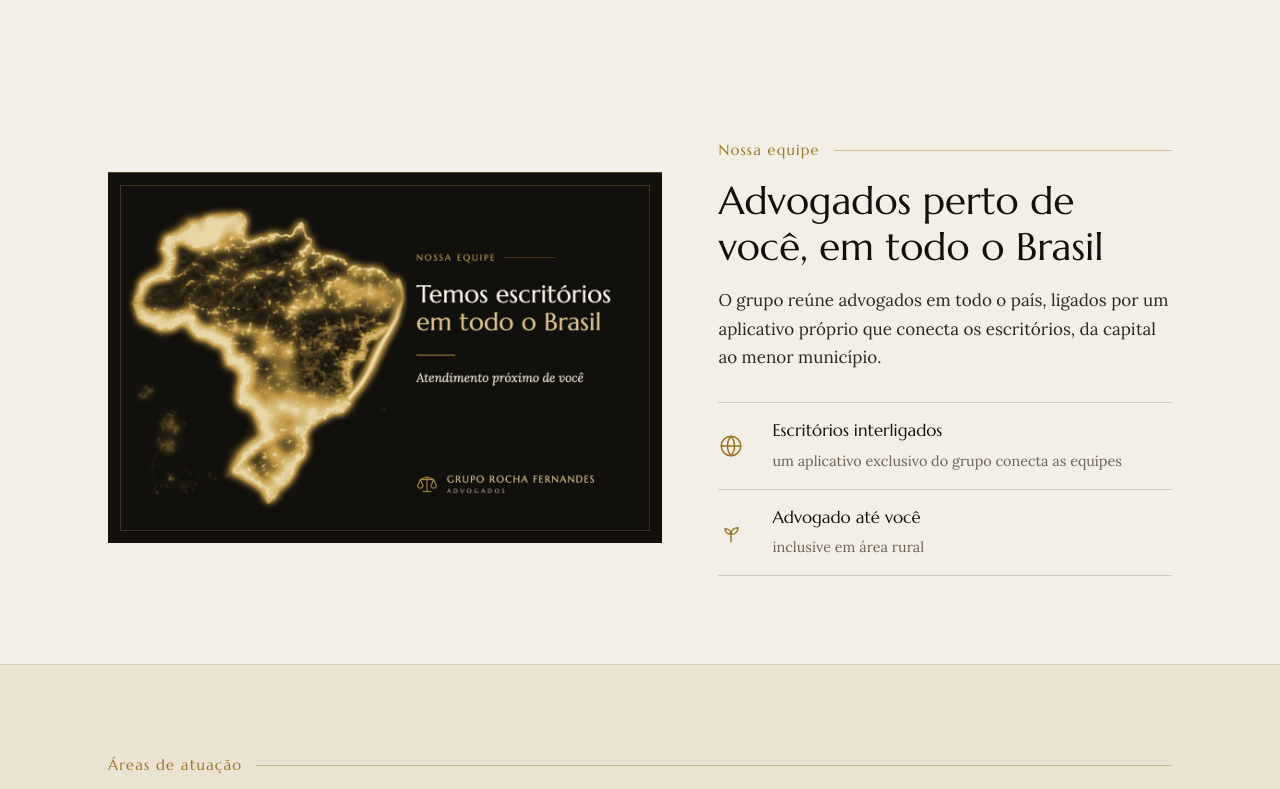
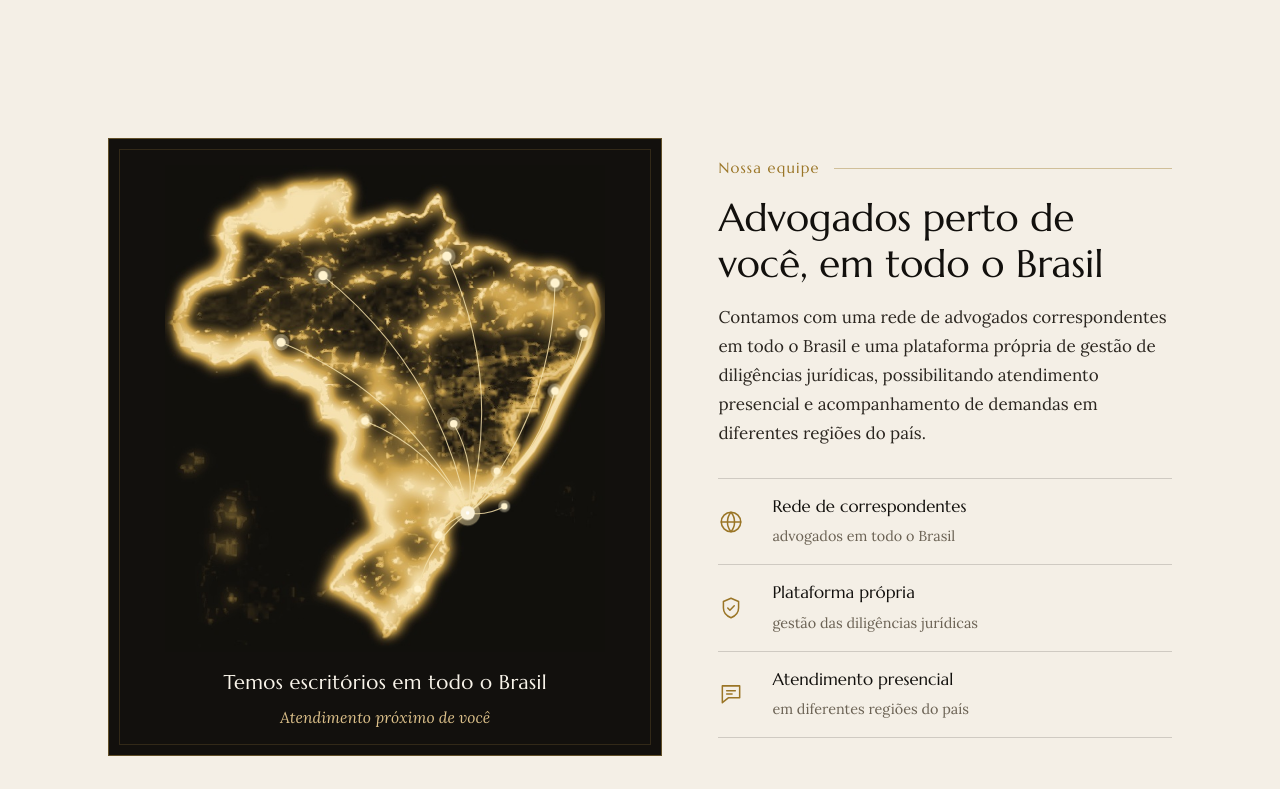
Before and after one commit to gruporochafernandesadvocacia-hue/grupo-rocha-fernandes-advogados, a plain HTML site: page index.html in a window 1280 px wide. Shown: the part 2380-3169 px from the top of the page. Drawn offline with Linux system fonts and the light colour scheme.

Commit message:
mapa animado da rede de correspondentes e texto da equipe enviado pelo escritorio

```diff
--- a/index.html
+++ b/index.html
@@ -101,8 +101,21 @@ h2{font-family:var(--display);font-weight:400;font-size:clamp(1.7rem,3vw,2.4rem)
 .sobre figure img{aspect-ratio:4/3;object-fit:cover;filter:saturate(.92)}
 .sobre figcaption{font-size:.82rem;color:var(--texto-fraco);margin-top:10px}
 .equipe{display:grid;grid-template-columns:1.1fr .9fr;gap:56px;align-items:center}
-.equipe .faixa{margin:0}
-.equipe .faixa img{width:100%;height:auto;display:block}
+.rede{margin:0;background:var(--tinta);border:1px solid rgba(194,155,74,.45);outline:1px solid rgba(194,155,74,.18);outline-offset:-12px;padding:26px 26px 24px}
+.rede-mapa{position:relative;max-width:440px;margin:0 auto}
+.rede-mapa img{width:100%;height:auto;display:block}
+.rede-mapa svg{position:absolute;inset:0;width:100%;height:100%;overflow:visible}
+.rede-linhas path{fill:none;stroke:#F3DFA9;stroke-width:1.6;stroke-linecap:round;opacity:.85;stroke-dasharray:1;stroke-dashoffset:1;transition:stroke-dashoffset 1.1s ease calc(.5s + var(--i)*.14s)}
+.rede-pontos circle{fill:#FFF3CF;stroke:rgba(255,243,207,.35);stroke-width:8;opacity:0;transform-box:fill-box;transform-origin:center;transition:opacity .4s ease calc(1.3s + var(--i)*.14s)}
+.rede-centro{fill:#fff;stroke:rgba(243,223,169,.45);stroke-width:12;transform-box:fill-box;transform-origin:center}
+.visivel .rede-linhas path{stroke-dashoffset:0}
+.visivel .rede-pontos circle{opacity:1;animation:rede-pulso 2.6s ease-in-out calc(1.8s + var(--i)*.2s) infinite}
+.visivel .rede-centro{animation:rede-pulso 2.6s ease-in-out infinite}
+@keyframes rede-pulso{0%,100%{transform:scale(1)}50%{transform:scale(1.45)}}
+.rede figcaption{margin-top:14px;text-align:center;color:var(--texto-claro)}
+.rede figcaption strong{display:block;font-family:var(--display);font-weight:400;font-size:clamp(.98rem,4.3vw,1.25rem);letter-spacing:.02em;color:#F8F3E9}
+.rede figcaption span{display:block;font-style:italic;font-size:.98rem;color:var(--ouro-claro);margin-top:4px}
+@media (prefers-reduced-motion:reduce){.rede-linhas path{stroke-dashoffset:0;transition:none}.rede-pontos circle{opacity:1;transition:none;animation:none!important}.rede-centro{animation:none!important}}
 .marcas{list-style:none;margin-top:30px;border-top:1px solid rgba(43,38,32,.18)}
 .marcas li{display:grid;grid-template-columns:38px 1fr;column-gap:16px;align-items:center;padding:14px 0;border-bottom:1px solid rgba(43,38,32,.18)}
 .marcas .ico{width:26px;height:26px;color:var(--ouro-fundo)}
@@ -170,7 +183,7 @@ footer .nota{margin-top:26px;padding-top:20px;border-top:1px solid rgba(231,224,
 
 @media(max-width:860px){
  .sobre,.equipe,.onde .grade,.duplas{grid-template-columns:1fr;gap:34px}
- .equipe .faixa{order:2}
+ .equipe .rede{order:2}
  .indice{grid-template-columns:1fr}
  .destaques{grid-template-columns:1fr 1fr}
  .hero{padding:130px 0 70px}
@@ -306,16 +319,25 @@ footer .nota{margin-top:26px;padding-top:20px;border-top:1px solid rgba(231,224,
 
 <section class="secao" id="equipe">
   <div class="container equipe" data-revelar>
-    <figure class="faixa">
-      <img src="img/escritorios-brasil.jpg?v=4" alt="Temos escritórios em todo o Brasil, atendimento próximo de você. Grupo Rocha Fernandes Advogados" width="1200" height="800" loading="lazy">
+    <figure class="rede">
+      <div class="rede-mapa">
+        <img src="img/mapa-brasil.jpg" alt="Mapa do Brasil com as cidades atendidas pelo grupo ligadas entre si" width="660" height="730" loading="lazy">
+        <svg viewBox="0 0 660 730" aria-hidden="true">
+          <g class="rede-linhas"><path d="M454 522Q483 527 509 512" pathLength="1" style="--i:0"/><path d="M454 522Q487 498 498 459" pathLength="1" style="--i:1"/><path d="M454 522Q468 451 433 388" pathLength="1" style="--i:2"/><path d="M454 522Q552 454 585 339" pathLength="1" style="--i:3"/><path d="M454 522Q590 418 628 252" pathLength="1" style="--i:4"/><path d="M454 522Q582 373 585 177" pathLength="1" style="--i:5"/><path d="M454 522Q508 324 423 137" pathLength="1" style="--i:6"/><path d="M454 522Q410 305 237 166" pathLength="1" style="--i:7"/><path d="M454 522Q360 344 174 266" pathLength="1" style="--i:8"/><path d="M454 522Q402 425 300 384" pathLength="1" style="--i:9"/><path d="M454 522Q426 531 410 555" pathLength="1" style="--i:10"/><path d="M454 522Q396 566 379 636" pathLength="1" style="--i:11"/></g>
+          <g class="rede-pontos"><circle cx="509" cy="512" r="5" style="--i:0"/><circle cx="498" cy="459" r="5" style="--i:1"/><circle cx="433" cy="388" r="5" style="--i:2"/><circle cx="585" cy="339" r="5" style="--i:3"/><circle cx="628" cy="252" r="5" style="--i:4"/><circle cx="585" cy="177" r="5" style="--i:5"/><circle cx="423" cy="137" r="5" style="--i:6"/><circle cx="237" cy="166" r="5" style="--i:7"/><circle cx="174" cy="266" r="5" style="--i:8"/><circle cx="300" cy="384" r="5" style="--i:9"/><circle cx="410" cy="555" r="5" style="--i:10"/><circle cx="379" cy="636" r="5" style="--i:11"/></g>
+          <circle class="rede-centro" cx="454" cy="522" r="8"/>
+        </svg>
+      </div>
+      <figcaption><strong>Temos escritórios em todo o Brasil</strong><span>Atendimento próximo de você</span></figcaption>
     </figure>
     <div>
       <p class="rotulo">Nossa equipe</p>
       <h2>Advogados perto de você, em todo o Brasil</h2>
-      <p>O grupo reúne advogados em todo o país, ligados por um aplicativo próprio que conecta os escritórios, da capital ao menor município.</p>
+      <p>Contamos com uma rede de advogados correspondentes em todo o Brasil e uma plataforma própria de gestão de diligências jurídicas, possibilitando atendimento presencial e acompanhamento de demandas em diferentes regiões do país.</p>
       <ul class="marcas">
-        <li><svg class="ico" aria-hidden="true"><use href="#i-internacional"/></svg><div><strong>Escritórios interligados</strong><span>um aplicativo exclusivo do grupo conecta as equipes</span></div></li>
-        <li><svg class="ico" aria-hidden="true"><use href="#i-agrario"/></svg><div><strong>Advogado até você</strong><span>inclusive em área rural</span></div></li>
+        <li><svg class="ico" aria-hidden="true"><use href="#i-internacional"/></svg><div><strong>Rede de correspondentes</strong><span>advogados em todo o Brasil</span></div></li>
+        <li><svg class="ico" aria-hidden="true"><use href="#i-acompanha"/></svg><div><strong>Plataforma própria</strong><span>gestão das diligências jurídicas</span></div></li>
+        <li><svg class="ico" aria-hidden="true"><use href="#i-chat"/></svg><div><strong>Atendimento presencial</strong><span>em diferentes regiões do país</span></div></li>
       </ul>
     </div>
   </div>
```
Also changed, not shown: img/escritorios-brasil.jpg (deleted), img/mapa-brasil.jpg (added).
